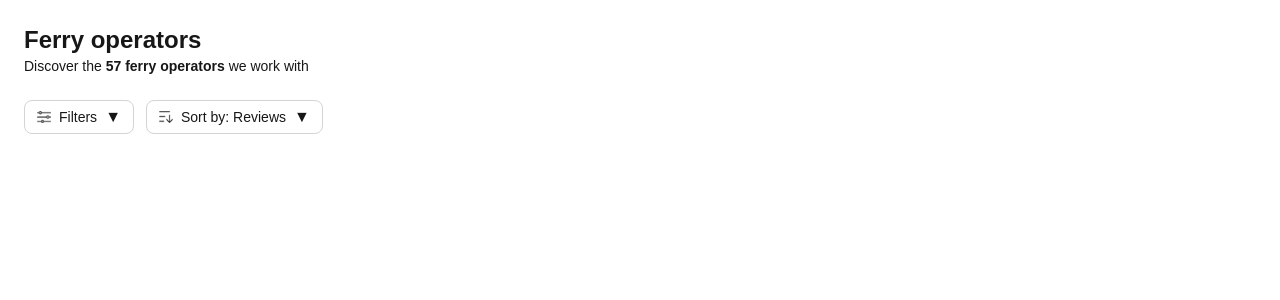
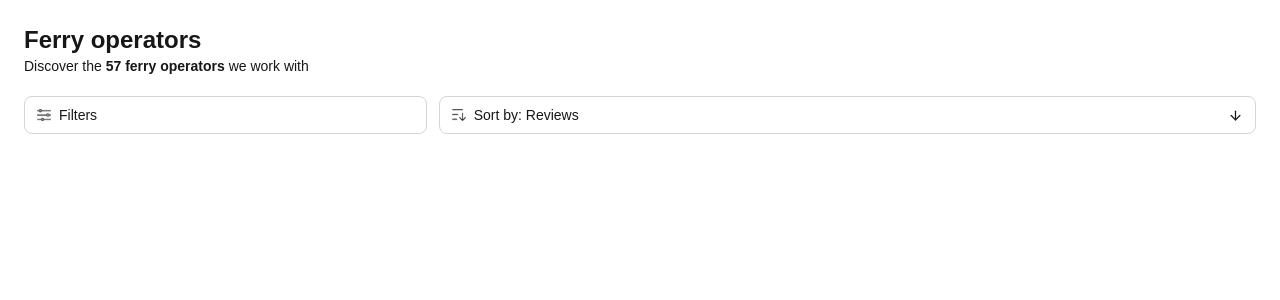
Before and after one commit to InfinityShadowDev/greeka-operators, a Next.js app: page / in a window 1280 px wide. Shown: the top 300 px of the page. Built offline with nearby package versions, Linux system fonts and the light colour scheme.

Commit message:
add: Filters now made more better

```diff
--- a/src/app/page.tsx
+++ b/src/app/page.tsx
@@ -5,7 +5,7 @@ import { filter_icon, sort_icon } from "./data";
 
 const Home = () => {
   return (
-    <div className="p-6 space-y-6">
+    <div className="p-6 space-y-5">
       <div>
         <h1 className="text-2xl font-bold">Ferry operators</h1>
         <p className="text-sm">
@@ -13,12 +13,23 @@ const Home = () => {
         </p>
       </div>
 
-      <div className="flex gap-3">
-        <DropDown trigger="Filters" icon={filter_icon}>
+      <div className="grid grid-cols-3 gap-3">
+        <DropDown
+          trigger="Filters"
+          icon={filter_icon}
+          menuIcon={false}
+          triggerClassName="w-full"
+        >
           <Filters />
         </DropDown>
 
-        <DropDown trigger="Sort by: Reviews" icon={sort_icon}>
+        <DropDown
+          trigger="Sort by: Reviews"
+          icon={sort_icon}
+          menuIcon={true}
+          className="col-span-2"
+          triggerClassName="w-full"
+        >
           <SortOptions />
         </DropDown>
       </div>
--- a/src/components/dropdown/data.ts
+++ b/src/components/dropdown/data.ts
@@ -3,6 +3,7 @@ import { StaticImageData } from "next/image";
 export interface DropDownProps {
     trigger: string;
     icon?: string | StaticImageData;
+    menuIcon: boolean;
     children: React.ReactNode;
     className?: string;
     triggerClassName?: string;
--- a/src/components/dropdown/index.tsx
+++ b/src/components/dropdown/index.tsx
@@ -3,11 +3,13 @@
 import { useState, useRef, useEffect } from "react";
 import Image from "next/image";
 import { DropDownProps } from "./data";
+import { ArrowDownIcon, ArrowUpIcon } from "lucide-react";
 
 const DropDown: React.FC<DropDownProps> = ({
     trigger,
     icon,
     children,
+    menuIcon = false,
     className = "",
     triggerClassName = "",
 }) => {
@@ -28,11 +30,17 @@ const DropDown: React.FC<DropDownProps> = ({
         <div className={`relative ${className}`} ref={ref}>
             <button
                 onClick={() => setOpen(!open)}
-                className={`border border-neutral-300 rounded-lg px-3 py-1 flex items-center gap-2 ${triggerClassName}`}
+                className={`border border-neutral-300 rounded-lg px-3 py-2 flex items-center gap-2 ${triggerClassName}`}
             >
                 {icon && <Image src={icon} alt="icon" width={14} height={14} />}
                 <span className="text-sm font-medium">{trigger}</span>
-                <span className="ml-auto">{open ? "▲" : "▼"}</span>
+
+                {menuIcon && (
+                    <span className="ml-auto">
+                        {open ? <ArrowUpIcon size={15} /> : <ArrowDownIcon size={15} />}
+                    </span>
+                )}
+
             </button>
 
             <div
--- a/src/components/filters/index.tsx
+++ b/src/components/filters/index.tsx
@@ -1,6 +1,6 @@
 const Filters: React.FC = () => {
     return (
-        <div className="p-4 w-64">
+        <div className="p-4 w-56">
             <h3 className="text-sm font-semibold mb-3">Filters</h3>
             <div className="flex flex-col gap-2">
                 <label className="flex items-center gap-2">
--- a/src/components/sort-options/index.tsx
+++ b/src/components/sort-options/index.tsx
@@ -1,6 +1,6 @@
 const SortOptions: React.FC = () => {
     return (
-        <div className="p-4 w-48">
+        <div className="p-4 w-56">
             <ul className="text-sm flex flex-col gap-2">
                 <li className="cursor-pointer hover:font-semibold">Reviews</li>
                 <li className="cursor-pointer hover:font-semibold">Price</li>
```
Also changed, not shown: package.json (+7 -6 lines), 1 other file (tests, documents, lock files or other folders).
